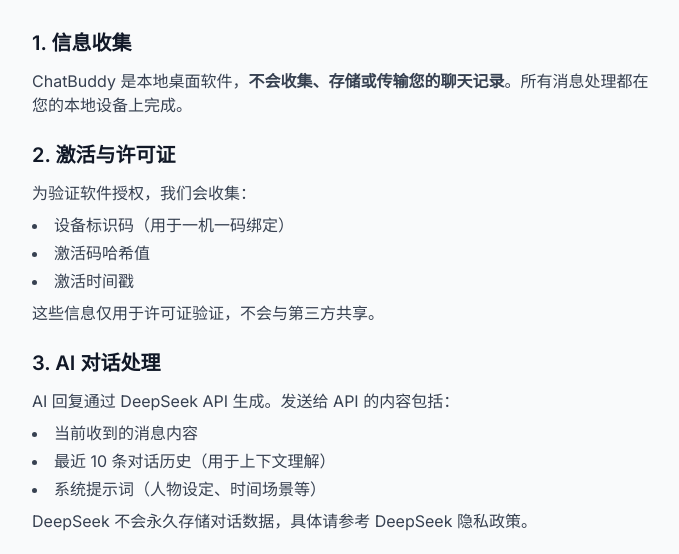
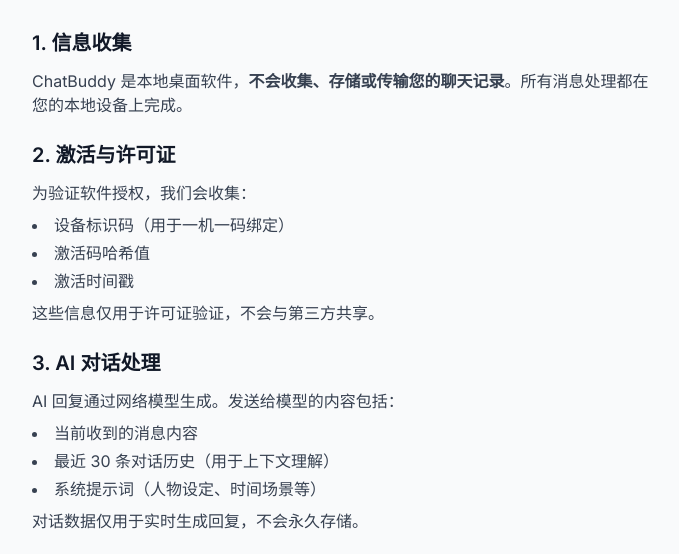
Before and after one commit to tennyhung1688-commits/chatbuddy, a plain HTML site: page privacy.html in a window 1280 px wide. Shown: the part 203-757 px from the top of the page, without its empty margins (296-975 px from the left). Drawn offline with nearby package versions, Linux system fonts and the light colour scheme.

Commit message:
Add files via upload

```diff
--- a/privacy.html
+++ b/privacy.html
@@ -36,13 +36,13 @@
 
       <section>
         <h2 class="text-xl font-semibold text-gray-900 mb-3">3. AI 对话处理</h2>
-        <p>AI 回复通过 DeepSeek API 生成。发送给 API 的内容包括：</p>
+        <p>AI 回复通过网络模型生成。发送给模型的内容包括：</p>
         <ul class="list-disc list-inside mt-2 space-y-1">
           <li>当前收到的消息内容</li>
-          <li>最近 10 条对话历史（用于上下文理解）</li>
+          <li>最近 30 条对话历史（用于上下文理解）</li>
           <li>系统提示词（人物设定、时间场景等）</li>
         </ul>
-        <p class="mt-2">DeepSeek 不会永久存储对话数据，具体请参考 <a href="https://www.deepseek.com" class="text-brand-600 hover:underline" target="_blank">DeepSeek 隐私政策</a>。</p>
+        <p class="mt-2">对话数据仅用于实时生成回复，不会永久存储。</p>
       </section>
 
       <section>
```
